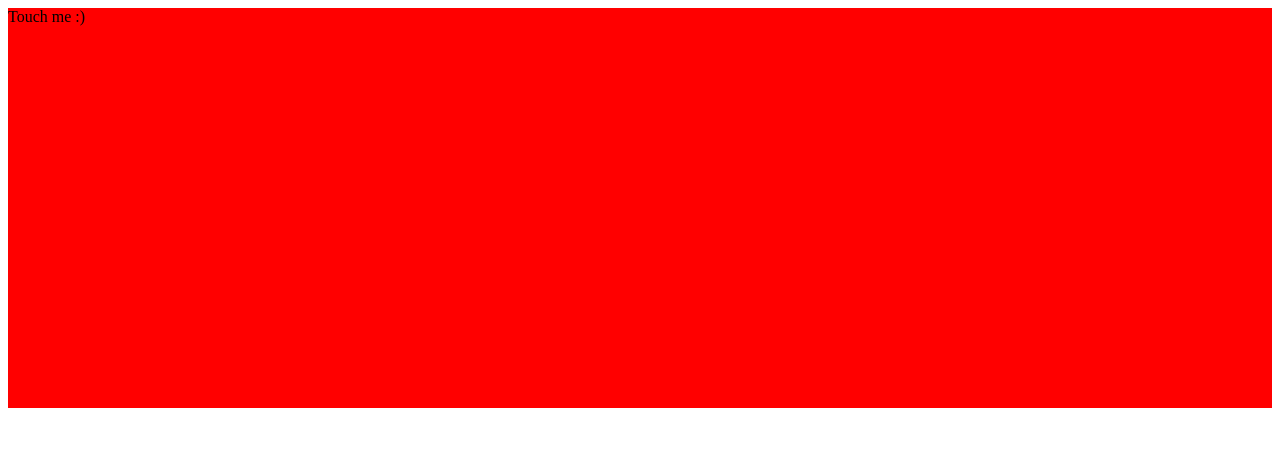
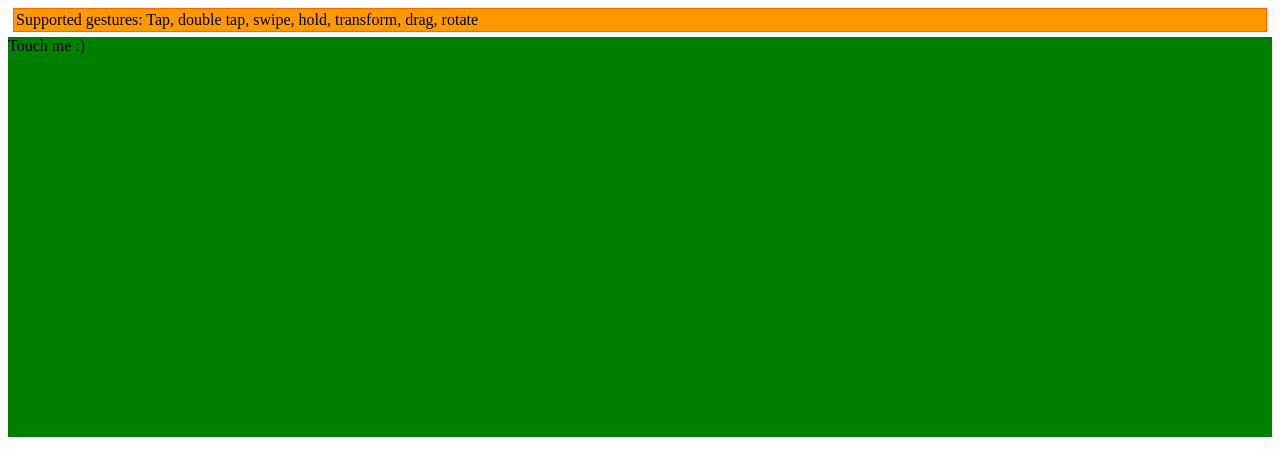
Before and after one commit to olliecaine/FeedHenryGestures, a plain HTML site: page hammer-js.html in a window 1280 px wide. Drawn offline with nearby package versions, Linux system fonts and the light colour scheme.

Commit message:
hammer.js

```diff
--- a/hammer-js.html
+++ b/hammer-js.html
@@ -7,6 +7,9 @@
 		<link href="styles.css" type="text/css" rel="stylesheet">
 	</head>
 	<body>
+		<div class="info">
+			Supported gestures: Tap, double tap, swipe, hold, transform, drag, rotate
+		</div>
 		<div id="red">
 			Touch me :)
 		</div>
--- a/styles.css
+++ b/styles.css
@@ -1,6 +1,13 @@
 #red{
 	width:100%;
 	height:100%;
-	background-color:red;
+	background-color:green;
 	min-height:400px;
 }
+
+.info{
+	background-color: #FF9900;
+	border: 1px solid #FF6600;
+	margin: 5px;
+	padding: 2px;
+}
```
